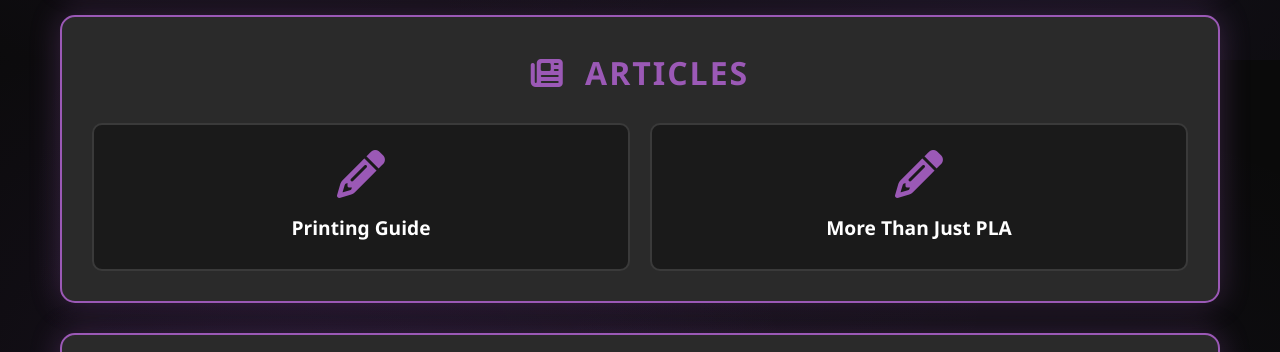
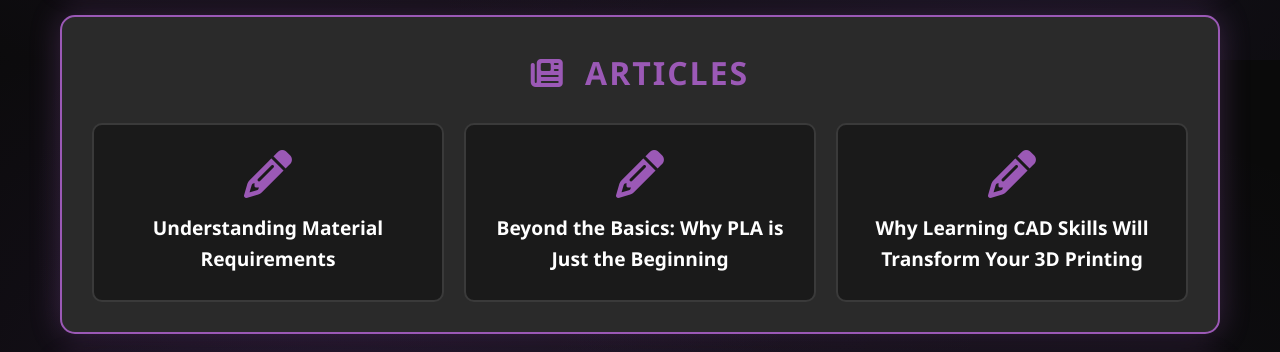
Before and after one commit to Kanrog/kanrog.github.io, a plain HTML site: page index.html in a window 1280 px wide. Shown: the part 1540-1892 px from the top of the page. Drawn offline with Linux system fonts and the light colour scheme.

Commit message:
Update index.html

```diff
--- a/index.html
+++ b/index.html
@@ -70,11 +70,15 @@
                 <div class="links-grid">
                     <a href="https://kanrog.github.io/printing_guide.html" target="_blank" class="link-card printables">
                         <i class="fa-solid fa-pencil"></i>
-                        <span>Printing Guide</span>
+                        <span>Understanding Material Requirements</span>
                     </a>
                     <a href="https://kanrog.github.io/morethanpla.html" target="_blank" class="link-card makerworld">
                         <i class="fa-solid fa-pencil"></i>
-                        <span>More Than Just PLA</span>
+                        <span>Beyond the Basics: Why PLA is Just the Beginning</span>
+                    </a>
+                        <a href="https://kanrog.github.io/learncad.html" target="_blank" class="link-card makerworld">
+                        <i class="fa-solid fa-pencil"></i>
+                        <span>Why Learning CAD Skills Will Transform Your 3D Printing</span>
                     </a>
                 </div>
             </section>
```
